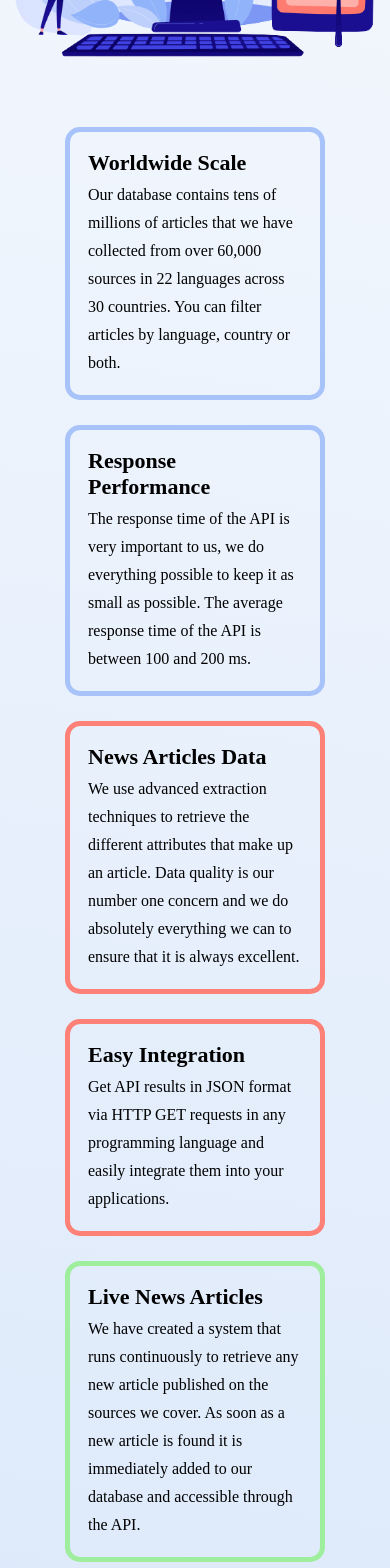
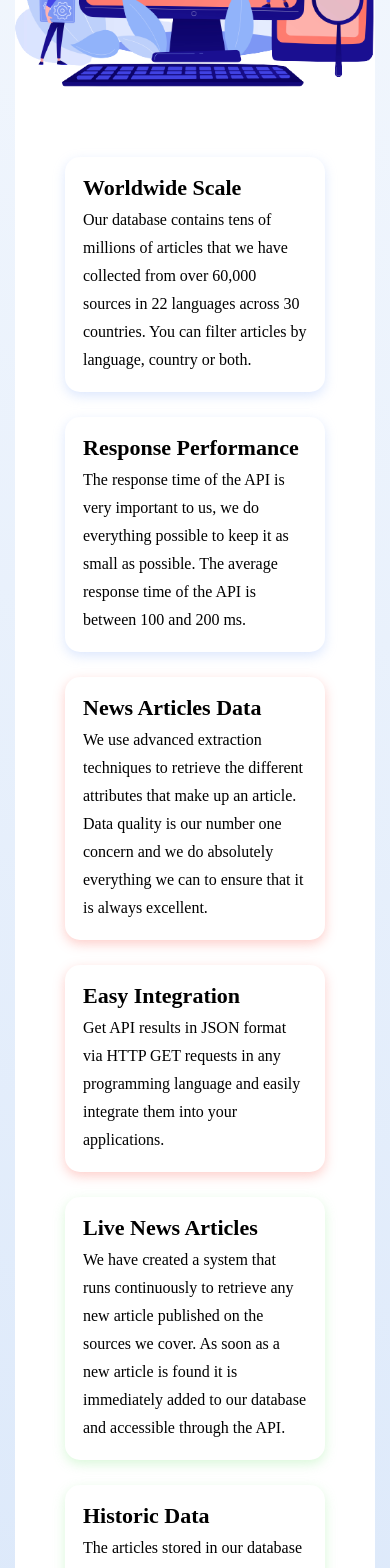
Before and after one commit to PercaysoRecruitment/pe3-soc_cohort_8-hkmarcoot, a React (Create React App) app in the folder newsapp/: page / in a window 390 px wide. Shown: the part 1220-2788 px from the top of the page. Built offline with nearby package versions, Linux system fonts and the light colour scheme; no server answers; a web font is replaced by a local one.

Commit message:
change border to box shadow and add white bg for feature section in mobile

```diff
--- a/newsapp/src/FeatureSection.js
+++ b/newsapp/src/FeatureSection.js
@@ -6,7 +6,7 @@ export default function FeatureSection() {
         <div className="feature-section-img"></div>
 
         <div className="feature-block-container">
-          <div className="feature-block feature-bdr-blue">
+          <div className="feature-block feature-boxsdw-blue">
             <div className="feature-block-text">
               <h4>Worldwide Scale</h4>
               <p>
@@ -16,7 +16,7 @@ export default function FeatureSection() {
               </p>
             </div>
           </div>
-          <div className="feature-block feature-bdr-blue">
+          <div className="feature-block feature-boxsdw-blue">
             <div className="feature-block-text">
               <h4>Response Performance</h4>
               <p>
@@ -26,7 +26,7 @@ export default function FeatureSection() {
               </p>
             </div>
           </div>
-          <div className="feature-block feature-bdr-orange">
+          <div className="feature-block feature-boxsdw-orange">
             <div className="feature-block-text">
               <h4>News Articles Data</h4>
               <p>
@@ -37,7 +37,7 @@ export default function FeatureSection() {
               </p>
             </div>
           </div>
-          <div className="feature-block feature-bdr-orange">
+          <div className="feature-block feature-boxsdw-orange">
             <div className="feature-block-text">
               <h4>Easy Integration</h4>
               <p>
@@ -47,7 +47,7 @@ export default function FeatureSection() {
               </p>
             </div>
           </div>
-          <div className="feature-block feature-bdr-green">
+          <div className="feature-block feature-boxsdw-green">
             <div className="feature-block-text">
               <h4>Live News Articles</h4>
               <p>
@@ -58,7 +58,7 @@ export default function FeatureSection() {
               </p>
             </div>
           </div>
-          <div className="feature-block feature-bdr-green">
+          <div className="feature-block feature-boxsdw-green">
             <div className="feature-block-text">
               <h4>Historic Data</h4>
               <p>
--- a/newsapp/src/styles.css
+++ b/newsapp/src/styles.css
@@ -340,7 +340,10 @@ input[type="submit"] {
 }
 
 .feature-section {
+  background-color: white;
+  border-radius: 15px;
   margin: 0 15px 20px;
+  padding-bottom: 20px;
 }
 
 .feature-section-img {
@@ -355,6 +358,7 @@ input[type="submit"] {
 .feature-header {
   margin-top: 50px;
   margin-bottom: 30px;
+  padding-top: 30px;
   text-align: center;
 }
 
@@ -421,16 +425,16 @@ input[type="submit"] {
   color: cornflowerblue;
 }
 
-.feature-bdr-blue {
-  border: 5px solid rgb(167, 195, 249);
+.feature-boxsdw-blue {
+  box-shadow: rgba(167, 195, 249, 0.393) 0px 4px 12px;
 }
 
-.feature-bdr-orange {
-  border: 5px solid #fd8177;
+.feature-boxsdw-orange {
+  box-shadow: rgba(253, 129, 119, 0.393) 0px 4px 12px;
 }
 
-.feature-bdr-green {
-  border: 5px solid rgb(158, 238, 158);
+.feature-boxsdw-green {
+  box-shadow: rgba(158, 238, 158, 0.393) 0px 4px 12px;
 }
 /*------------Reusable Items End-----------------*/
 
```
